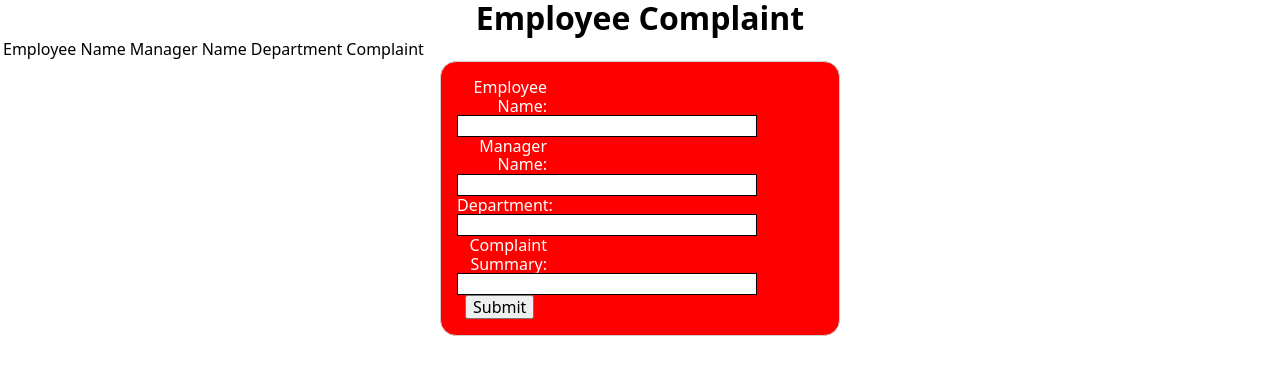
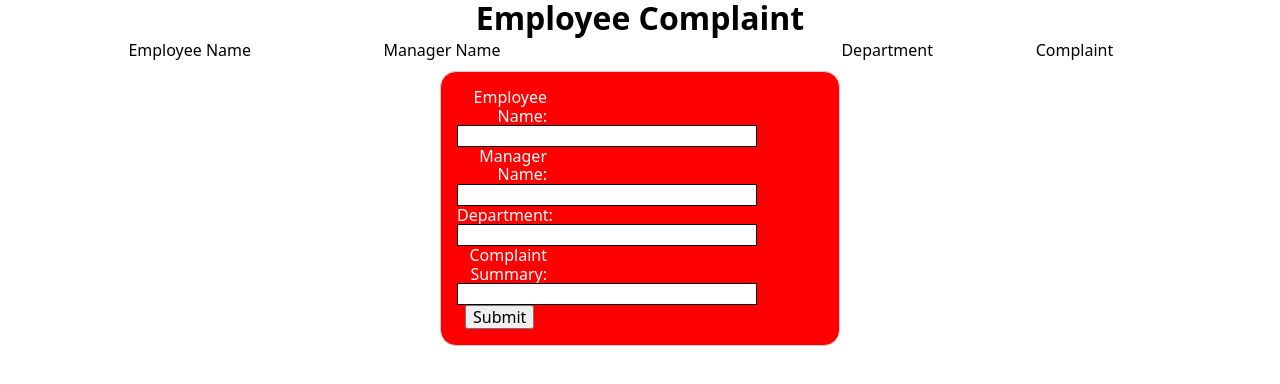
Before and after one commit to swic-cis-177/mt-project-AMKrenning, a website with bundled scripts: page index.html in a window 1280 px wide. Built offline with nearby package versions, Linux system fonts and the light colour scheme.

Commit message:
Add style rules for html table

```diff
--- a/style.css
+++ b/style.css
@@ -54,3 +54,22 @@ textarea:focus {
 button {
   margin-left: 0.5em;
 }
+
+table {
+  border-collapse: collapse;
+  margin-bottom: 0.5rem;
+  width: 100%;
+}
+
+tbody tr:nth-child(odd) {
+  background: whitesmoke;
+}
+
+td {
+  margin: 0;
+  padding: 0.25rem;
+}
+
+td:nth-child(odd) {
+  text-align: center;
+}
```
